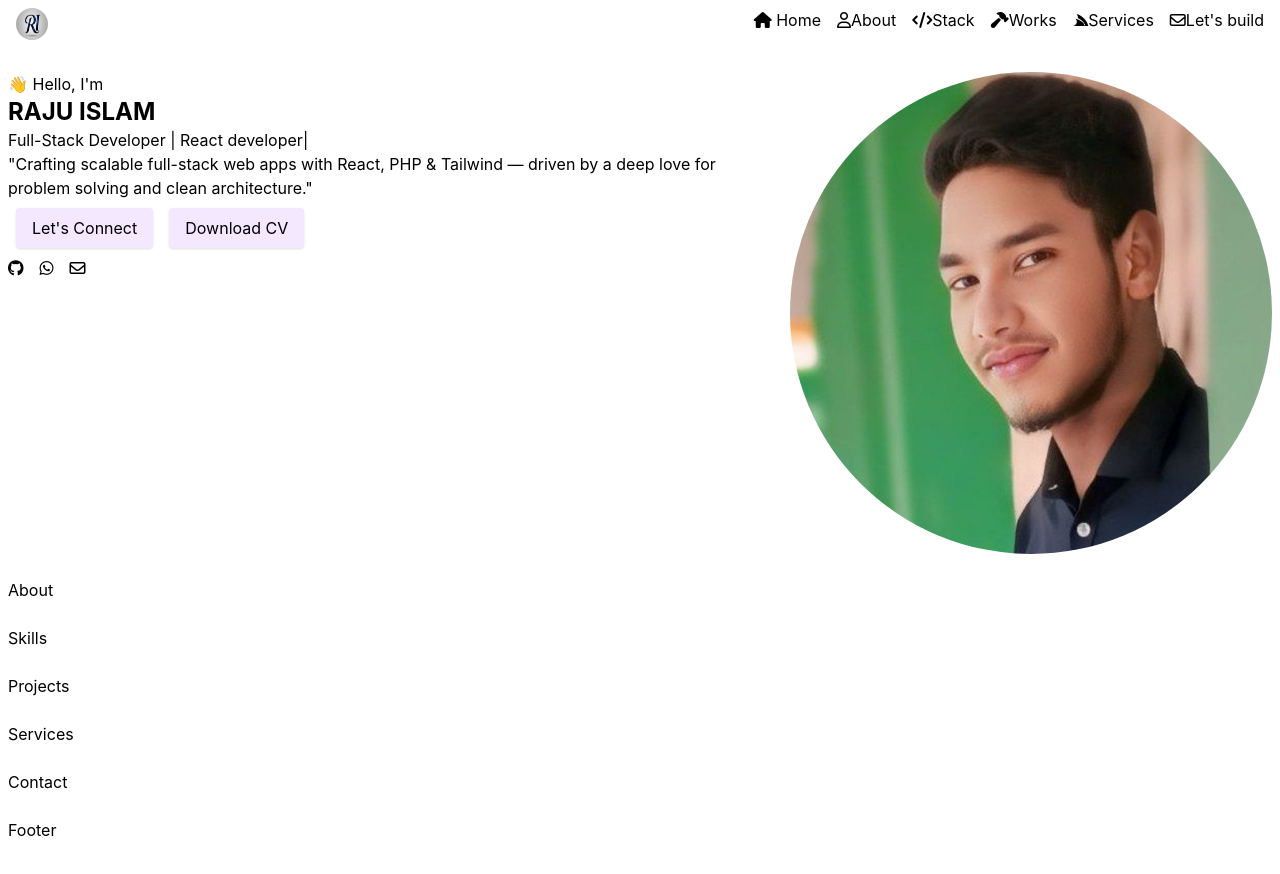
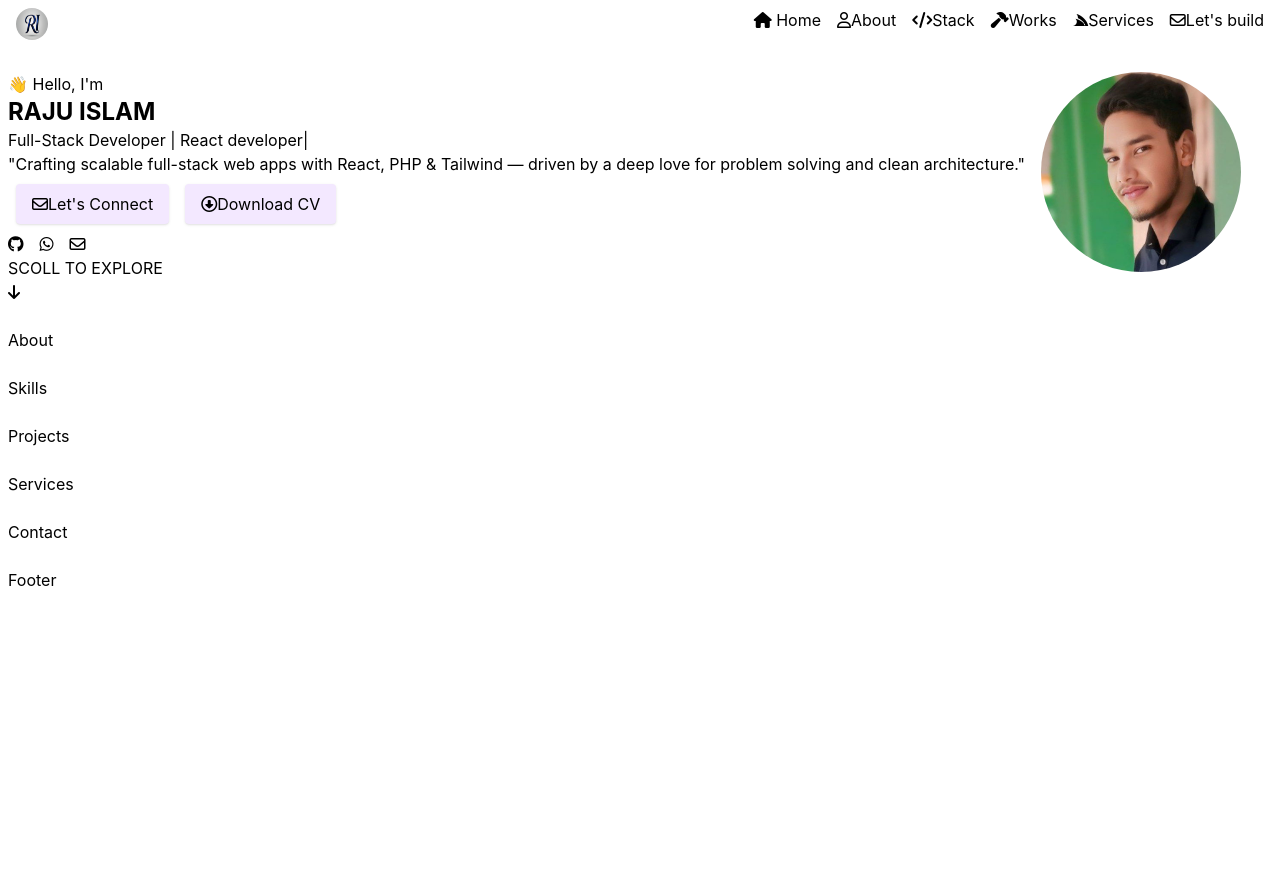
Before and after one commit to rajuislam-stack/Portfolio, a React (Vite) app: page / in a window 1280 px wide. After the commit the page ends 800 px from the top, so only its background shows below. Built offline with nearby package versions, Linux system fonts and the light colour scheme.

Commit message:
Completed static hero section

```diff
--- a/src/components/Hero.jsx
+++ b/src/components/Hero.jsx
@@ -2,7 +2,7 @@
 export default function Hero() {
   return (
       <div className="flex flex-col md:flex-row gap-4 max-w-full">
-        <div>
+        <div className="order-2 md:order-1">
           <div>👋 Hello, I'm</div>
           <h1>RAJU ISLAM</h1>
 
@@ -10,9 +10,16 @@ export default function Hero() {
 
           <p>"Crafting scalable full-stack web apps with React, PHP & Tailwind — driven by a deep love for problem solving and clean architecture."</p>
 
-          <div className="fled">
-            <button>Let's Connect</button>
-            <button>Download CV</button>
+          <div className="flex">
+            <button >
+             <i class="fa-regular fa-envelope"></i>
+              Let's Connect
+            </button>
+
+            <button>
+              <i class="fa-regular fa-circle-down"></i>
+              Download CV
+            </button>
           </div>
 
           <div className="flex gap-4">
@@ -20,8 +27,8 @@ export default function Hero() {
               <i class="fa-brands fa-github"></i>
              </a>
 
-             <a href="#leetcode">
-               <i class="fa-brands fa-whatsapp"></i>
+             <a href="#whatsapp">
+              <i class="fa-brands fa-whatsapp"></i>
              </a>
 
              <a href="#gmail">
@@ -29,10 +36,15 @@ export default function Hero() {
              </a>
 
           </div>
+
+          <div>
+            <p>SCOLL TO EXPLORE</p>
+            <i class="fa-solid fa-arrow-down"></i>
+          </div>
         </div>
 
-        <div>
-          <img src="./src/assets/my-img.jpg" alt="myImg" className="min-w-30 rounded-full"/>
+        <div className="order-1 md:order-2">
+          <img src="./src/assets/my-img.jpg" alt="myImg" className="max-w-50 rounded-full"/>
         </div>
       </div>
   )
```
Also changed, not shown: src/assets/leet-code.svg (added).
